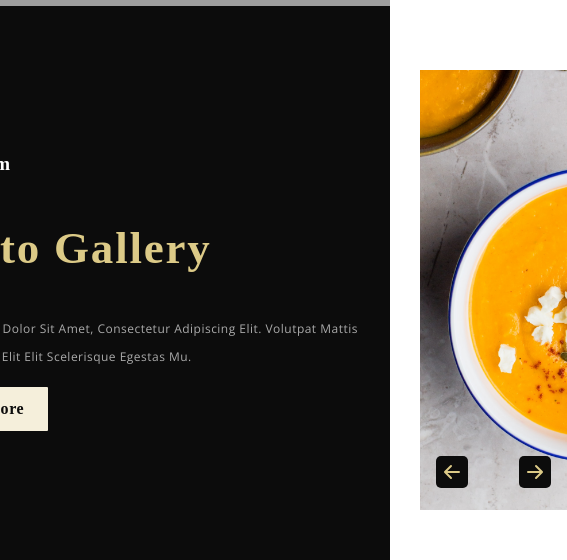
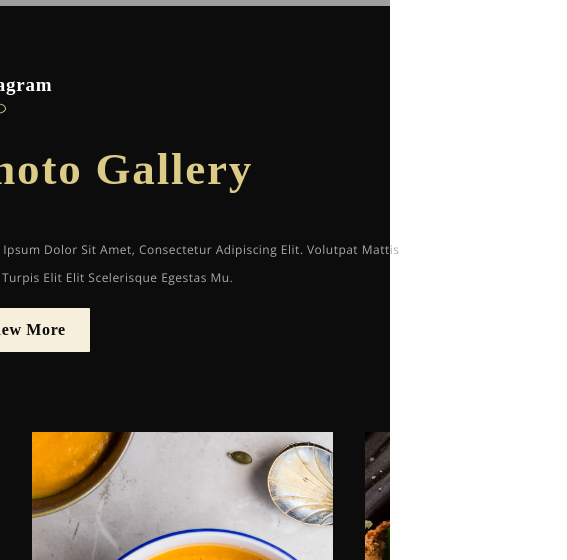
Before and after one commit to Mabast1/Gericht-Restaurant, a React (Create React App) app: page / in a window 390 px wide. Shown: the part 9165-9725 px from the top of the page, 567 px wide, since content can reach past the window. Built offline with nearby package versions, Linux system fonts and the light colour scheme; grey boxes are pictures that could not be loaded; a web font is replaced by a local one.

Commit message:
added mobile styles

```diff
--- a/src/container/Gallery/Gallery.css
+++ b/src/container/Gallery/Gallery.css
@@ -109,10 +109,23 @@
 }
 
 @media screen and (max-width: 1150px) {
+  .app__gallery {
+    flex-direction: column;
+  }
+  .app__gallery-images {
+    max-width: 100%;
+    margin: 5rem 0;
+  }
 }
 
-@media screen and (min-width: 850px) {
+@media screen and (max-width: 850px) {
+  .app__gallery {
+    padding: 4rem 0 4rem 4rem;
+  }
 }
 
-@media screen and (min-width: 650px) {
+@media screen and (max-width: 650px) {
+  .app__gallery {
+    padding: 4rem 0 4rem 2rem;
+  }
 }
```
